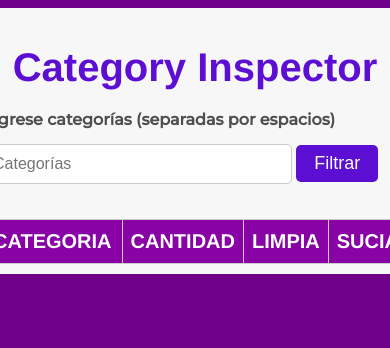
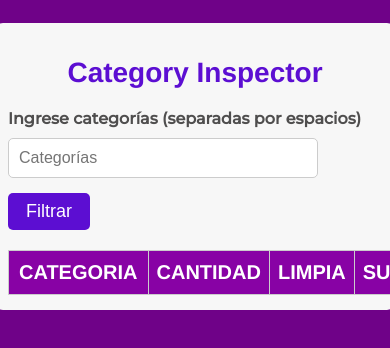
Before and after one commit to Esdras30/Inspector-Test, a plain HTML site: page index.html in a window 390 px wide. Shown: the top 348 px of the page. Drawn offline with Linux system fonts and the light colour scheme.

Commit message:
new change media queries

```diff
--- a/styles.css
+++ b/styles.css
@@ -106,18 +106,23 @@ tr:nth-child(even) {
 
 
 
-/* Estilos para dispositivos móviles (ancho máximo de 767px) */
-@media screen and (max-width: 767px) {
+/* Media query for mobile devices */
+@media screen and (max-width: 768px) {
   body {
-    font-size: 16px; /* Ajuste de tamaño de fuente para dispositivos móviles */
-  }
-  .container {
-    padding: 10px; /* Ajuste de espaciado para dispositivos móviles */
+    align-items: flex-start;
   }
 
+  .container {
+    max-width: 100%;
+    margin: 15px;
+    padding: 15px;
+  }
+
+  h1 {
+    font-size: 28px;
+  }
+
+  label {
+    margin-bottom: 10px;
+  }
 }
-
-/* Estilos para tabletas (ancho entre 768px y 991px) */
-@media screen and (min-width: 768px) and (max-width: 991px) {
-  /* Estilos específicos para tabletas */
-}
```
